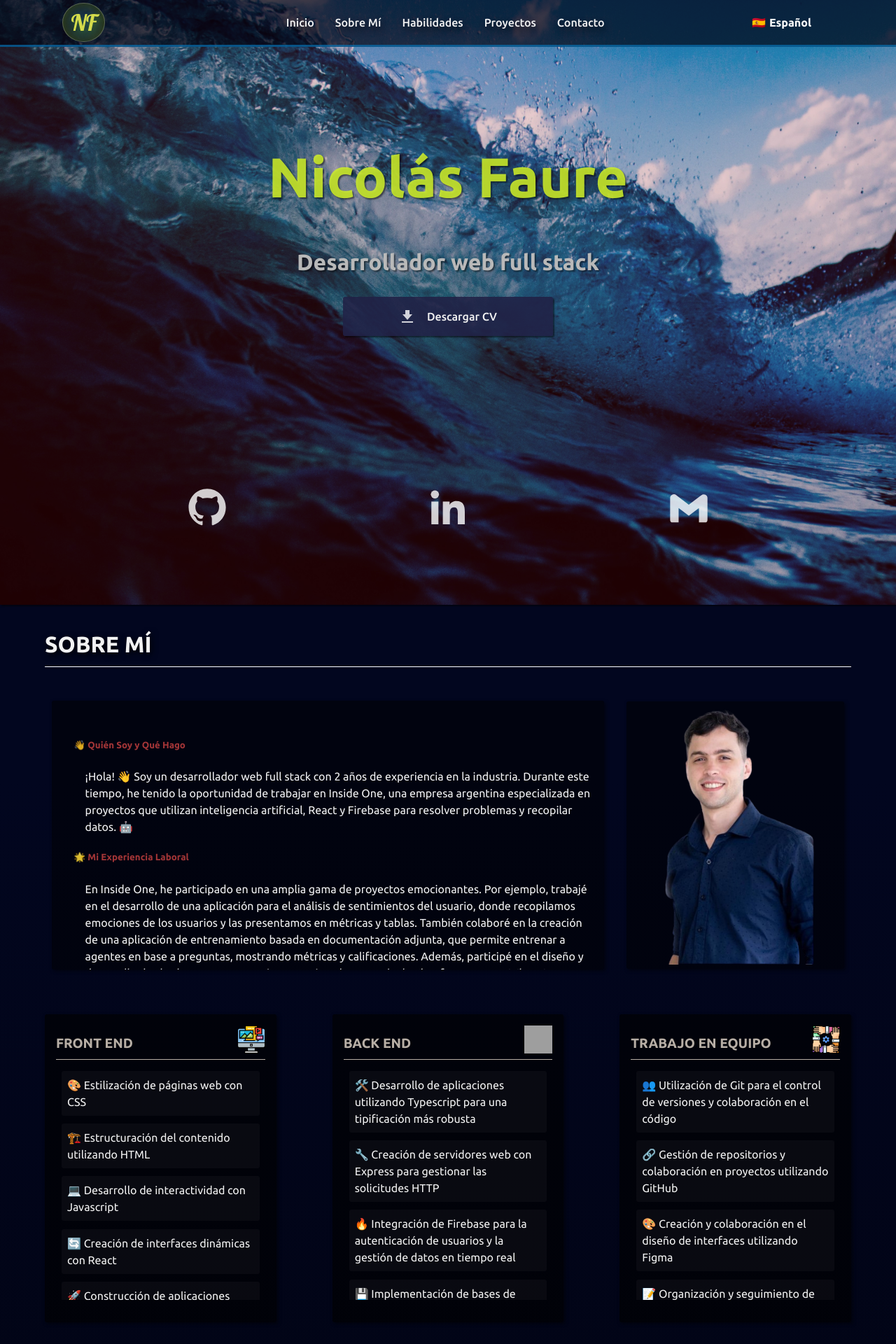
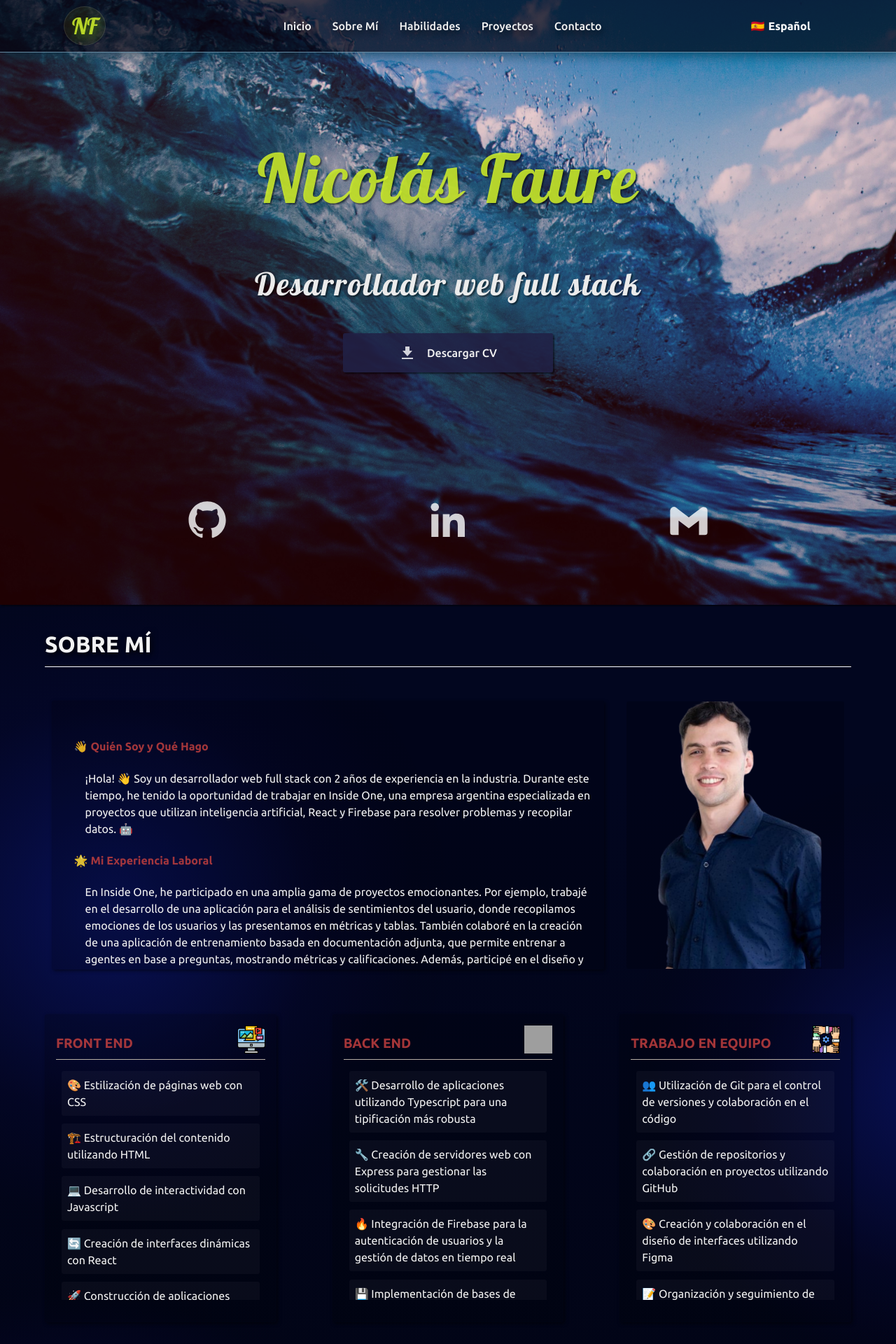
Before and after one commit to Nicolas-David-Faure/myPortfolio, a React (Vite) app: page / in a window 1280 px wide. Shown: the top 1920 px of the page at 70% size. Built offline with nearby package versions, Linux system fonts and the light colour scheme; grey boxes are pictures that could not be loaded.

Commit message:
add shadow

```diff
--- a/src/App.css
+++ /dev/null
@@ -1,32 +0,0 @@
-html {
-  scroll-behavior: smooth;
-}
-
-
-#root {
-  width: 100%;
-
-  text-align: center;
-  background-color: blue;
-}
-
-.logo {
-  height: 6em;
-  padding: 1.5em;
-  will-change: filter;
-  transition: filter 300ms;
-}
-.logo:hover {
-  filter: drop-shadow(0 0 2em #646cffaa);
-}
-.logo.react:hover {
-  filter: drop-shadow(0 0 2em #61dafbaa);
-}
-
-
-
-.main{
-  background: rgb(0,0,0);
-background: linear-gradient(0deg, rgba(0,0,0,0.9976365546218487) 0%, rgb(2, 6, 31) 73%);
-  min-height: 100vh;
-}
--- a/src/App.jsx
+++ b/src/App.jsx
@@ -1,7 +1,7 @@
 
 import { useSelector } from 'react-redux'
 import { ActivityBar } from './components/activityBar/ActivityBar'
-import './App.css'
+import './App.scss'
 import Desktop from './components/desktop/Desktop'
 import { Footer } from './components/footer/Footer'
 
@@ -15,6 +15,13 @@ function App() {
       <ActivityBar language={language} />
       <Desktop language={language}  />
       <Footer language={language}/>
+      <div className="background__shadow_1" />
+      <div className="background__shadow_2" />
+
+      <div className="background__shadow_3" />
+      <div className="background__shadow_4" />
+      <div className="background__shadow_5" />
+
     </main>
   )
 }
--- /dev/null
+++ b/src/App.scss
@@ -0,0 +1,138 @@
+html {
+  scroll-behavior: smooth;
+}
+
+#root {
+  width: 100%;
+
+  text-align: center;
+  background-color: blue;
+}
+
+.logo {
+  height: 6em;
+  padding: 1.5em;
+  will-change: filter;
+  transition: filter 300ms;
+}
+.logo:hover {
+  filter: drop-shadow(0 0 2em #646cffaa);
+}
+.logo.react:hover {
+  filter: drop-shadow(0 0 2em #61dafbaa);
+}
+
+.main {
+  background: rgb(0, 0, 0);
+  background: linear-gradient(0deg, rgba(0, 0, 0, 0.9976365546218487) 0%, rgb(2, 6, 31) 73%);
+  min-height: 100vh;
+  position: relative;
+  overflow: hidden;
+}
+
+@mixin handleShadow($top, $left, $width, $height) {
+  top: $top;
+  left: $left;
+  width: $width;
+  height: $height;
+}
+
+
+
+
+@mixin handleMedia($width) {
+  @media screen and (max-width: $width) {
+    @content;
+  }
+}
+
+.background__shadow_ {
+  &1,
+  &2,
+  &3,
+  &4,
+  &5{
+    position: absolute;
+    border-radius: 50%;
+    background: rgb(59, 198, 255);
+    background: radial-gradient(circle, rgba(21, 39, 199, 0.338) 0%, rgba(5, 7, 47, 0.446) 44%, rgba(5, 1, 18, 0.056) 65%);
+  }
+
+  &1 {
+    @include handleShadow(20%, -20rem, 60rem, 60rem);
+    @include handleMedia(1360px) {
+      @include handleShadow(20%, -20rem, 60rem, 60rem);
+    }
+    @include handleMedia(1024px) {
+      @include handleShadow(17%, -20rem, 60rem, 60rem);
+    }
+
+    @include handleMedia(768px) {
+      @include handleShadow(10%, -20rem, 50rem, 50rem);
+    }
+    // @include handleMedia(1300px) {
+    //   @include handleShadow(10%, -10rem, 40rem, 40rem);
+    // }
+  }
+  &2 {
+
+    @include handleShadow(27%,  70%, 55rem, 55rem);
+
+    @include handleMedia(1360px) {
+
+
+      @include handleShadow(27%,  70%, 55rem, 55rem);
+    }
+
+    @include handleMedia(768px) {
+      @include handleShadow(25%, 40%, 45rem, 45rem);
+    }
+    @include handleMedia(512px) {
+      @include handleShadow(25%, 0%, 45rem, 45rem);
+    }
+
+
+  }
+  &3 {
+    @include handleShadow(45%, -5rem, 60rem, 60rem);
+    @include handleMedia(1360px) {
+
+      @include handleShadow(44%, -20rem, 55rem, 55rem);
+    }
+
+    @include handleMedia(768px) {
+      @include handleShadow(37%, -55%, 60rem, 60rem);
+    }
+  }
+  &4 {
+    @include handleShadow(50%, 60%, 60rem, 60rem);
+    @include handleMedia(1360px) {
+      @include handleShadow(60%, 30%, 60rem, 60rem);
+    }
+    @include handleMedia(768px) {
+      @include handleShadow(57%, 30%, 50rem, 50rem);
+    }
+    @include handleMedia(512px) {
+      @include handleShadow(55%, -10%, 50rem, 50rem);
+    }
+  }
+
+
+  &5 {
+    @include handleShadow(69%, -20rem, 70rem, 70rem);
+    @include handleMedia(1360px) {
+      @include handleShadow(71%, -20rem, 60rem, 60rem);
+    }
+    @include handleMedia(1024px) {
+      @include handleShadow(75%, -20rem, 60rem, 60rem);
+    }
+
+    @include handleMedia(768px) {
+      @include handleShadow(79%, -20rem, 60rem, 60rem);
+    }
+   @include handleMedia(512px) {
+      @include handleShadow(80%, -20rem, 50rem, 50rem);
+    }
+  }
+
+}
--- a/src/components/aboutme/Aboutme.jsx
+++ b/src/components/aboutme/Aboutme.jsx
@@ -17,6 +17,7 @@ export const Aboutme = ({ language }) => {
   const { screenWidth } = useSelector((state) => state.screenSlice);
   return (
     <section className="aboutme__main">
+
       <div className="aboutme__title">
         <h3 id="aboutme">{language === "en" ? "about me" : "sobre mí"}</h3>
       </div>
@@ -60,7 +61,7 @@ const AboutmeDescription = ({ language }) => {
       <div className="aboutme__description_text">
         {aboutmeDescriptionInformation[language].map((item, i) => (
           <div key={i}>
-            <h5>{item.subtitle}</h5>
+            <h4>{item.subtitle}</h4>
             <p>{item.description}</p>
           </div>
         ))}
--- a/src/components/aboutme/aboutme.scss
+++ b/src/components/aboutme/aboutme.scss
@@ -9,12 +9,16 @@
     justify-content: space-around;
     flex-direction: column;
     margin-top: 1.5rem;
+    position: relative;
+    z-index: 2;
+    overflow: hidden;
   }
 
   &title {
     width: 90%;
     border-bottom: 1px solid white;
     margin: 0 auto;
+    z-index: 2;
     h3 {
       font-size: 2rem;
       text-transform: uppercase;
@@ -31,6 +35,8 @@
     flex-direction: column;
     height: fit-content;
     align-items: center;
+    z-index: 2;
+
   }
 
   &description {
@@ -44,15 +50,22 @@
     margin: 3rem 0;
 
     &_img {
-      background-color: rgba(0, 0, 0, 0.5);
+      background-color: rgba(0, 0, 0, 0.178);
       width: 30%;
       height: 100%;
       border-radius: 3px;
-      box-shadow: 2px 2px 5px 0 rgba(0, 0, 0, 0.5);
+      // box-shadow: 2px 2px 5px 0 rgba(0, 0, 0, 0.5);
+      overflow: hidden;
       img {
         width: 14rem;
         height: 23.5rem;
+        transition: all 0.3s ease-in-out;
         border-radius: 3px;
+        transform: scale(1.1); // Escalamos la imagen al 120% de su tamaño original al pasar el mouse sobre el contenedor padre
+
+      }
+      &:hover img {
+        transform: scale(1.2); // Escalamos la imagen al 120% de su tamaño original al pasar el mouse sobre el contenedor padre
       }
     }
 
@@ -60,7 +73,8 @@
       width: 70%;
       text-align: start;
 
-      background-color: rgba(0, 0, 0, 0.5);
+      background-color: rgba(0, 0, 0, 0.178);
+
       border-radius: 3px;
       box-shadow: 2px 2px 5px 0 rgba(0, 0, 0, 0.5);
 
@@ -114,6 +128,7 @@
   &services {
     width: 100%;
 
+
     &__list {
       display: flex;
       flex-direction: row;
@@ -126,7 +141,8 @@
         width: calc(70% / 3);
         height: 400px;
         text-align: start;
-        background-color: rgba(0, 0, 0, 0.641);
+        background-color: rgba(0, 0, 0, 0.178);
+
         padding: 0.5rem 1rem 2rem;
         border-radius: 3px;
         box-shadow: 2px 2px 5px 0 rgba(0, 0, 0, 0.5);
@@ -138,7 +154,7 @@
         color: $color1;
 
         p {
-          color: $color1;
+          color: rgba(187, 61, 61, 0.87);
           font-size: 1.2rem;
           padding-right: 0.5rem;
         }
@@ -264,6 +280,7 @@
     justify-content: center;
     align-items: center;
     flex-wrap: wrap;
+    z-index: 2;
 
     margin-top: 1rem;
 
--- a/src/components/activityBar/activityBar.scss
+++ b/src/components/activityBar/activityBar.scss
@@ -8,12 +8,13 @@
     background: rgba(1, 4, 18, 0.701);
     display: flex;
     align-items: center;
-
+    padding: .3rem 0;
     justify-content: space-around;
 
     z-index: 1000;
 
-    border-bottom: 3px solid rgba(8, 118, 186, 0.656);
+    border-bottom: 1px solid rgba(118, 158, 184, 0.835);
+    box-shadow: 5px 5px 15px rgba(4, 52, 75, 0.619);
 
     a {
       height: 100%;
@@ -25,13 +26,19 @@
         height: 85%;
         width: fit-content;
         align-items: center;
-        border: 1px solid #f2f2f23f;
-        background: rgb(13, 74, 191);
-        background: radial-gradient(circle, rgba(13, 75, 191, 0.439) 0%, rgba(49, 59, 5, 1) 97%);
+        border: 1px solid #f2f2f21d;
+
+        background-color: rgba(255, 255, 0, 0.065);
         border-radius: 100%;
+        transition: background-color 0.3s ease;
+        &:hover {
+
+          background-color: rgba(255, 255, 0, 0.126);
+
+        }
         strong {
           font-size: 2rem;
-          color: rgb(212, 219, 75);
+          color: rgba(205, 237, 43, 0.878);
           font-weight: 500;
           text-shadow: 2px 5px 10px rgba(85, 141, 7, 0.559);
           font-family: "Lobster", sans-serif;
@@ -77,7 +84,7 @@
     transition: all 0.3s ease;
     gap: 30px;
     @media screen and (min-width: 768px) {
-      padding-left: 5rem;
+      padding-left: 4.5rem;
     }
 
 
@@ -99,8 +106,9 @@
       a {
         color: #f2f2f2;
         text-decoration: none;
+        transition: color 0.3s ease;
         &:hover {
-          color: #a6e822b9;
+          color: rgba(205, 237, 43, 0.878);
         }
       }
     }
--- a/src/components/contact/styles/contacto.scss
+++ b/src/components/contact/styles/contacto.scss
@@ -10,6 +10,7 @@
   margin-top: 2rem;
 position: relative;
   overflow: hidden;
+  z-index: 2;
 }
 .contacto__title {
   width: 90%;
--- a/src/components/home/Home.jsx
+++ b/src/components/home/Home.jsx
@@ -7,7 +7,7 @@ import { MailIcon } from "../../commons/icons/MailIcon";
 
 export const Home = ({ language }) => {
   return (
-    <div className="home__container">
+    <div id="home"  className="home__container">
       <div className="home__main">
         <Title language={language} />
         <InfoProfile language={language} />
@@ -18,7 +18,7 @@ export const Home = ({ language }) => {
 
 const Title = ({ language }) => {
   return (
-    <div id="home" className="home__title">
+    <div className="home__title">
       <h1>Nicolás Faure</h1>
       <h2>
         {language === "en"
--- a/src/components/home/home.scss
+++ b/src/components/home/home.scss
@@ -9,6 +9,7 @@
     background-position: center;
     background-size: cover;
     box-shadow: 2px 2px 2px rgba(0, 0, 0, 0.5);
+    z-index: 2;
   }
   &main {
     display: flex;
@@ -46,16 +47,22 @@
     text-align: center;
 
     h1{
+      font-weight: 500;
+      font-family: "Lobster", sans-serif;
+      font-style: normal;
       text-shadow: 2px 2px 2px rgba(0, 0, 0, 0.5);
       color: rgba(205, 237, 43, 0.878);
-      font-size: 5rem;
+      font-size: 6rem;
+      letter-spacing: 2px;
+
     }
 
     h2{
       text-shadow: 2px 2px 2px rgba(0, 0, 0, 0.5);
-
-      color: rgb(185, 185, 185);
-      font-size: 2rem;
+      font-family: "Lobster", sans-serif;
+      letter-spacing: 2px;
+      color: rgb(235, 235, 235);
+      font-size: 2.8rem;
     }
   }
 
--- a/src/components/projects/projects.scss
+++ b/src/components/projects/projects.scss
@@ -10,6 +10,7 @@
     flex-direction: column;
     gap: 3rem;
     margin-top: 1.5rem;
+    z-index: 2;
   }
 
   &container {
```
